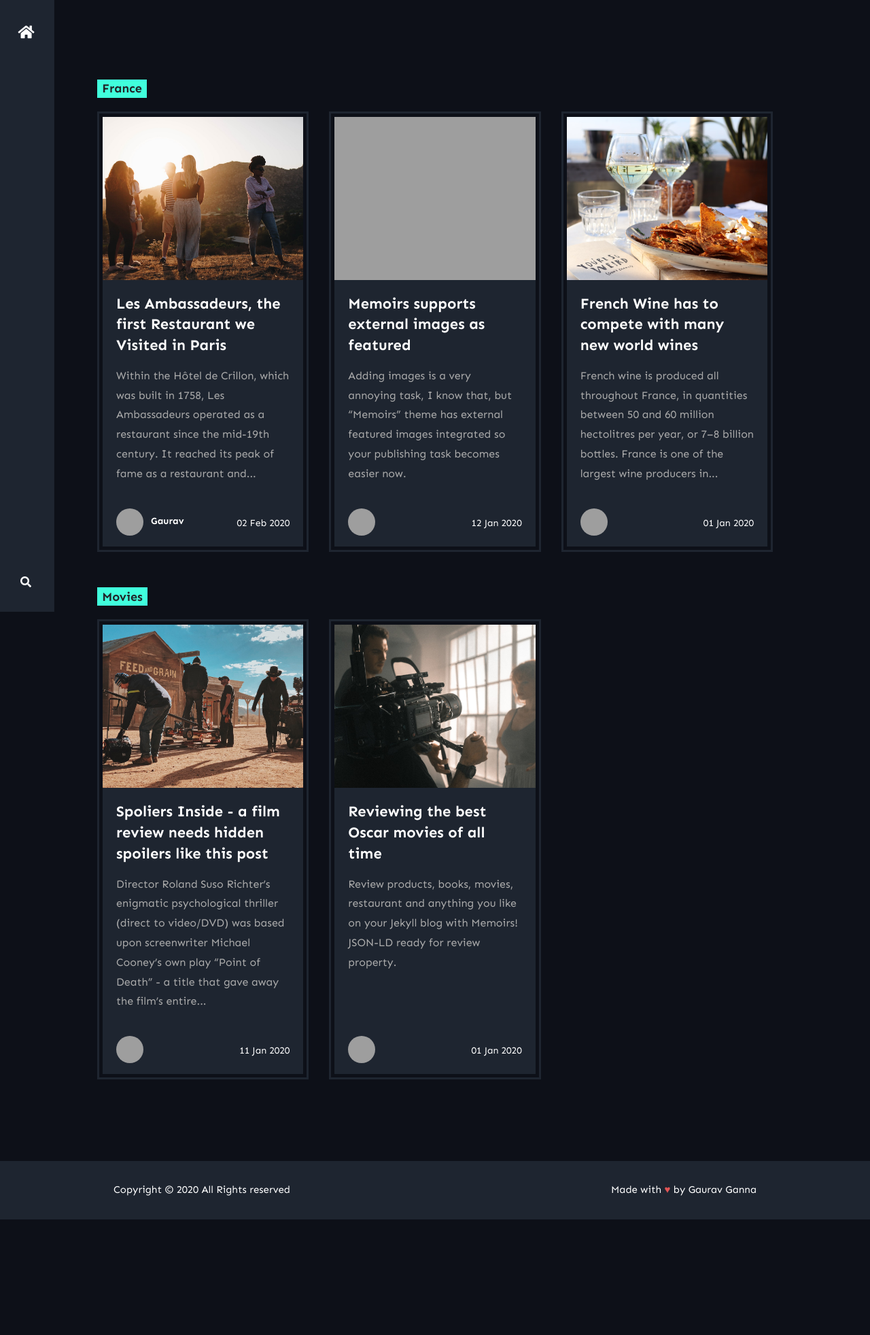
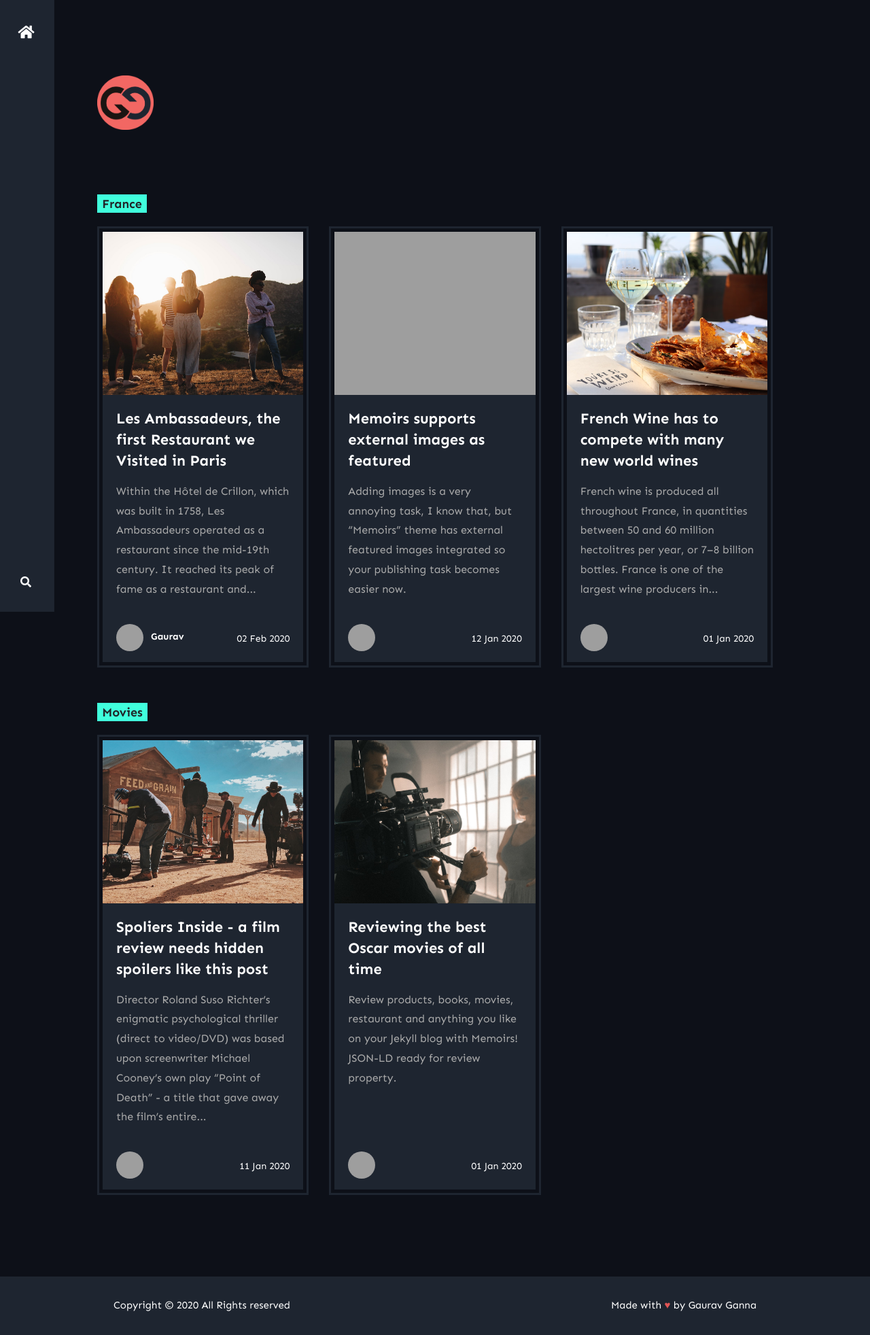
Before and after one commit to gauravganna/gauravganna.github.io, a Jekyll site: the page built from _pages/tags.md, in a window 1280 px wide. Shown: the whole page at 68% size. Built offline with Jekyll 4.4.1, drawn with Linux system fonts in a browser that asks for light colours; nearby versions of some CDN libraries; comment, search, counter and statistics services are not loaded; before the commit the page ends 1794 px from its top, so only the background shows below that; grey boxes are pictures that could not be loaded.

Commit message:
Added Logo

```diff
--- a/_config.yml
+++ b/_config.yml
@@ -2,7 +2,7 @@
 name: "Gaurav Ganna"
 title: "Gaurav Ganna"
 description: "I will take you on the fabulous world of exploration. Travel, culture, lifestyle. Eat, Pray, Love!"
-logo: 'assets/images/logo.png'
+logo: 'assets/images/my_logo.png'
 favicon: 'icons/Cartooned_img.jpg'
 baseurl: ''
 google_analytics: #'UA-xxxxxxxx-1'
--- a/_layouts/default.html
+++ b/_layouts/default.html
@@ -85,9 +85,9 @@ ga('send', 'pageview');
     <!-- Site Logo/Name
     ================================================== -->
 
-    <!-- <a class="navbar-brand" href="{{ site.baseurl }}/">
+    <a class="navbar-brand" href="{{ site.baseurl }}/">
         <img src="{{ site.baseurl }}/{{ site.logo }}" alt="{{ site.name }}">
-    </a>   -->
+    </a>
 
 
     <!-- Site Tag
```
Also changed, not shown: assets/images/my_logo.png (added).
